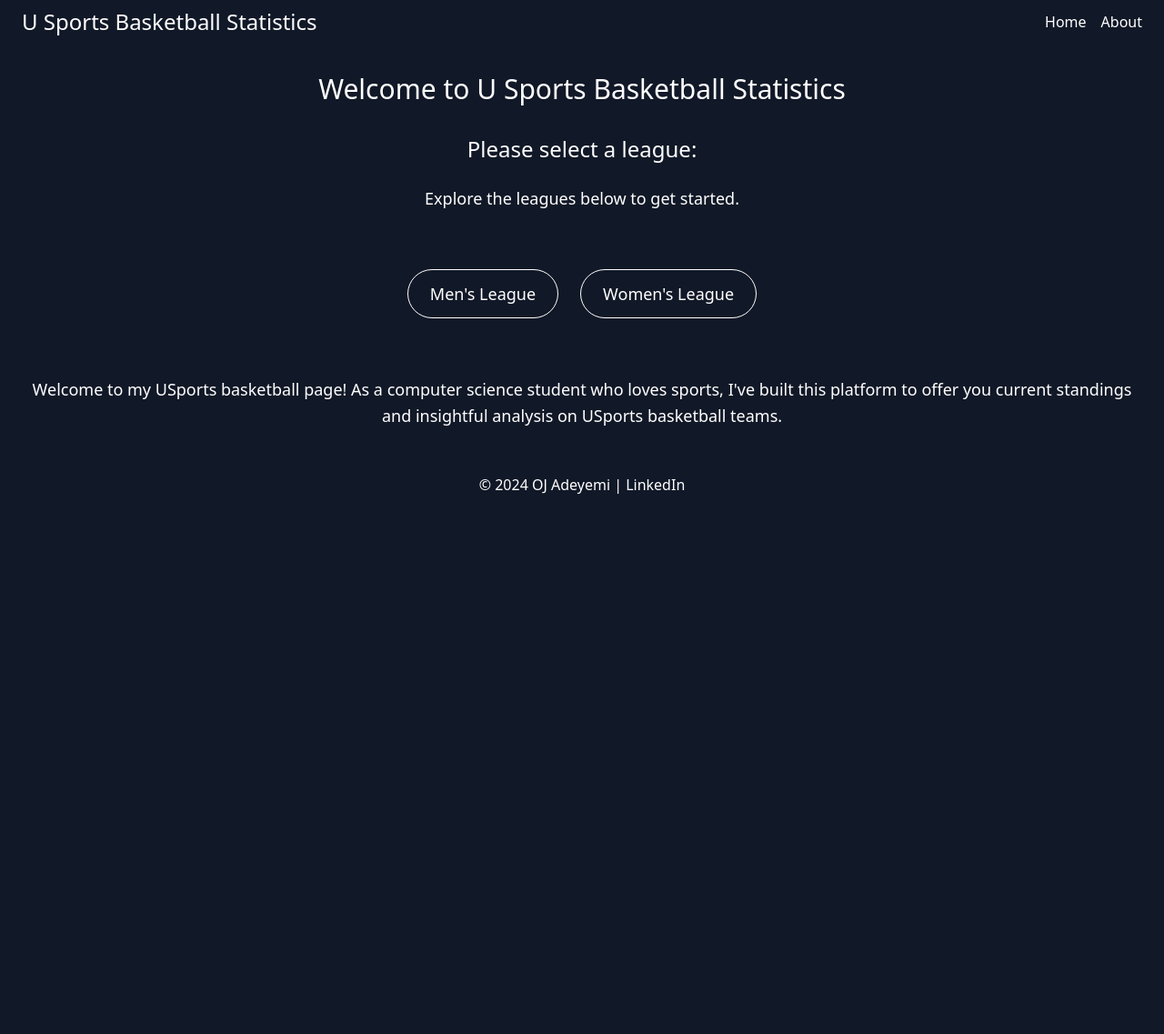
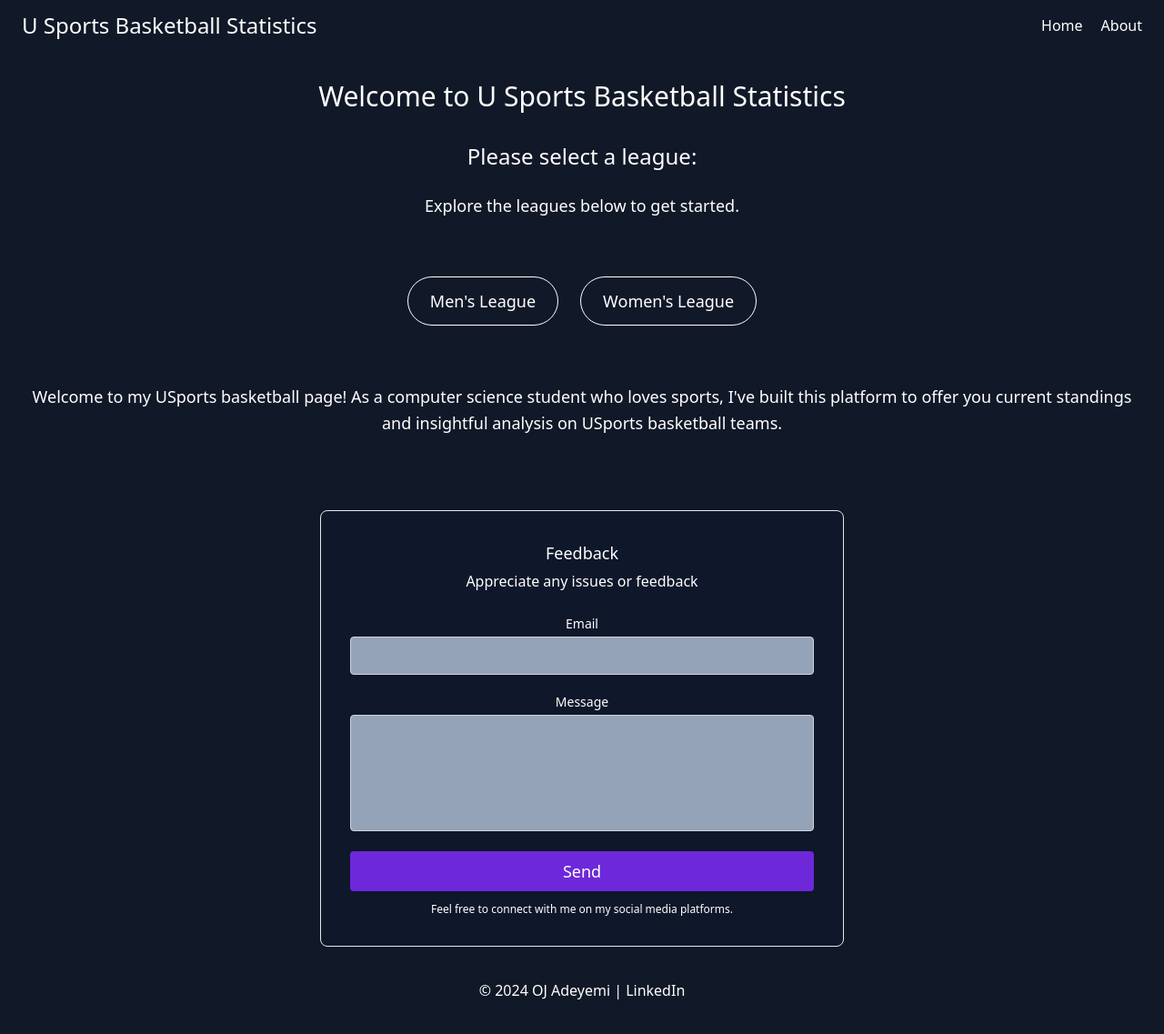
Before and after one commit to ojadeyemi/USPORTS-BBALL-WEBAPP, a Flask app: page / in a window 1280 px wide. Shown: the whole page at 91% size. Before the commit the page ends 543 px from the top, so only its background shows below. Run offline with Flask 3, Linux system fonts and the light colour scheme.

Commit message:
added feedback and styled some css

```diff
--- a/backend/app.py
+++ b/backend/app.py
@@ -68,7 +68,6 @@ def league():
     Team, Player.team_id == Team.team_id
 ).all()
 
-    print(players[0])
     # Render the index.html template with the retrieved data
     return render_template("league.html", teams=teams, players=players, league=league_name)
 
--- a/backend/static/css/output.css
+++ b/backend/static/css/output.css
@@ -566,18 +566,9 @@ video {
   margin-bottom: 2rem;
 }
 
-.my-1 {
-  margin-top: 0.25rem;
-  margin-bottom: 0.25rem;
-}
-
-.my-4 {
-  margin-top: 1rem;
-  margin-bottom: 1rem;
-}
-
-.mb-1 {
-  margin-bottom: 0.25rem;
+.mx-auto {
+  margin-left: auto;
+  margin-right: auto;
 }
 
 .mb-16 {
@@ -590,6 +581,10 @@ video {
 
 .mb-4 {
   margin-bottom: 1rem;
+}
+
+.mb-5 {
+  margin-bottom: 1.25rem;
 }
 
 .mb-6 {
@@ -620,48 +619,32 @@ video {
   margin-top: 2rem;
 }
 
-.ml-2 {
-  margin-left: 0.5rem;
+.mb-1 {
+  margin-bottom: 0.25rem;
 }
 
-.mb-5 {
-  margin-bottom: 1.25rem;
+.mt-16 {
+  margin-top: 4rem;
+}
+
+.mt-3 {
+  margin-top: 0.75rem;
+}
+
+.mt-20 {
+  margin-top: 5rem;
+}
+
+.mt-10 {
+  margin-top: 2.5rem;
 }
 
 .mt-5 {
   margin-top: 1.25rem;
 }
 
-.mt-6 {
-  margin-top: 1.5rem;
-}
-
-.mb-10 {
-  margin-bottom: 2.5rem;
-}
-
-.mt-10 {
-  margin-top: 2.5rem;
-}
-
-.mb-3 {
-  margin-bottom: 0.75rem;
-}
-
-.ml-5 {
-  margin-left: 1.25rem;
-}
-
-.mb-0 {
-  margin-bottom: 0px;
-}
-
-.mt-1 {
-  margin-top: 0.25rem;
-}
-
-.mt-12 {
-  margin-top: 3rem;
+.mr-5 {
+  margin-right: 1.25rem;
 }
 
 .block {
@@ -688,6 +671,10 @@ video {
   height: 100vh;
 }
 
+.h-32 {
+  height: 8rem;
+}
+
 .max-h-10 {
   max-height: 2.5rem;
 }
@@ -769,20 +703,16 @@ video {
   max-width: 28rem;
 }
 
-.max-w-2 {
-  max-width: 0.5rem;
+.max-w-xl {
+  max-width: 36rem;
 }
 
 .flex-grow {
   flex-grow: 1;
 }
 
-.table-auto {
-  table-layout: auto;
-}
-
-.table-fixed {
-  table-layout: fixed;
+.resize-none {
+  resize: none;
 }
 
 .grid-flow-col {
@@ -829,9 +755,18 @@ video {
   border-width: 1px;
 }
 
+.border-0 {
+  border-width: 0px;
+}
+
 .border-white {
   --tw-border-opacity: 1;
   border-color: rgb(255 255 255 / var(--tw-border-opacity));
+}
+
+.border-gray-300 {
+  --tw-border-opacity: 1;
+  border-color: rgb(209 213 219 / var(--tw-border-opacity));
 }
 
 .bg-gray-100 {
@@ -859,6 +794,71 @@ video {
   background-color: rgb(255 255 255 / var(--tw-bg-opacity));
 }
 
+.bg-indigo-500 {
+  --tw-bg-opacity: 1;
+  background-color: rgb(99 102 241 / var(--tw-bg-opacity));
+}
+
+.bg-gray-300 {
+  --tw-bg-opacity: 1;
+  background-color: rgb(209 213 219 / var(--tw-bg-opacity));
+}
+
+.bg-slate-300 {
+  --tw-bg-opacity: 1;
+  background-color: rgb(203 213 225 / var(--tw-bg-opacity));
+}
+
+.bg-cyan-300 {
+  --tw-bg-opacity: 1;
+  background-color: rgb(103 232 249 / var(--tw-bg-opacity));
+}
+
+.bg-cyan-900 {
+  --tw-bg-opacity: 1;
+  background-color: rgb(22 78 99 / var(--tw-bg-opacity));
+}
+
+.bg-cyan-500 {
+  --tw-bg-opacity: 1;
+  background-color: rgb(6 182 212 / var(--tw-bg-opacity));
+}
+
+.bg-slate-500 {
+  --tw-bg-opacity: 1;
+  background-color: rgb(100 116 139 / var(--tw-bg-opacity));
+}
+
+.bg-slate-900 {
+  --tw-bg-opacity: 1;
+  background-color: rgb(15 23 42 / var(--tw-bg-opacity));
+}
+
+.bg-slate-100 {
+  --tw-bg-opacity: 1;
+  background-color: rgb(241 245 249 / var(--tw-bg-opacity));
+}
+
+.bg-slate-400 {
+  --tw-bg-opacity: 1;
+  background-color: rgb(148 163 184 / var(--tw-bg-opacity));
+}
+
+.bg-violet-500 {
+  --tw-bg-opacity: 1;
+  background-color: rgb(139 92 246 / var(--tw-bg-opacity));
+}
+
+.bg-violet-800 {
+  --tw-bg-opacity: 1;
+  background-color: rgb(91 33 182 / var(--tw-bg-opacity));
+}
+
+.bg-violet-700 {
+  --tw-bg-opacity: 1;
+  background-color: rgb(109 40 217 / var(--tw-bg-opacity));
+}
+
 .p-8 {
   padding: 2rem;
 }
@@ -878,6 +878,11 @@ video {
   padding-right: 1.5rem;
 }
 
+.py-1 {
+  padding-top: 0.25rem;
+  padding-bottom: 0.25rem;
+}
+
 .py-2 {
   padding-top: 0.5rem;
   padding-bottom: 0.5rem;
@@ -893,43 +898,31 @@ video {
   padding-bottom: 1rem;
 }
 
+.py-5 {
+  padding-top: 1.25rem;
+  padding-bottom: 1.25rem;
+}
+
 .py-8 {
   padding-top: 2rem;
   padding-bottom: 2rem;
 }
 
-.py-1 {
-  padding-top: 0.25rem;
-  padding-bottom: 0.25rem;
+.px-10 {
+  padding-left: 2.5rem;
+  padding-right: 2.5rem;
 }
 
-.py-5 {
-  padding-top: 1.25rem;
-  padding-bottom: 1.25rem;
+.pb-4 {
+  padding-bottom: 1rem;
 }
 
 .pl-10 {
   padding-left: 2.5rem;
 }
 
-.pb-4 {
-  padding-bottom: 1rem;
-}
-
-.pl-2 {
-  padding-left: 0.5rem;
-}
-
 .pl-3 {
   padding-left: 0.75rem;
-}
-
-.pr-3 {
-  padding-right: 0.75rem;
-}
-
-.pt-11 {
-  padding-top: 2.75rem;
 }
 
 .text-left {
@@ -969,19 +958,19 @@ video {
   line-height: 1.75rem;
 }
 
+.text-base {
+  font-size: 1rem;
+  line-height: 1.5rem;
+}
+
 .text-sm {
   font-size: 0.875rem;
   line-height: 1.25rem;
 }
 
-.text-base {
-  font-size: 1rem;
-  line-height: 1.5rem;
-}
-
-.text-5xl {
-  font-size: 3rem;
-  line-height: 1;
+.text-xs {
+  font-size: 0.75rem;
+  line-height: 1rem;
 }
 
 .font-bold {
@@ -992,12 +981,24 @@ video {
   font-weight: 600;
 }
 
-.font-extrabold {
-  font-weight: 800;
+.font-medium {
+  font-weight: 500;
 }
 
 .leading-relaxed {
   line-height: 1.625;
+}
+
+.leading-6 {
+  line-height: 1.5rem;
+}
+
+.leading-7 {
+  line-height: 1.75rem;
+}
+
+.leading-8 {
+  line-height: 2rem;
 }
 
 .text-blue-600 {
@@ -1020,6 +1021,21 @@ video {
   color: rgb(255 255 255 / var(--tw-text-opacity));
 }
 
+.text-gray-500 {
+  --tw-text-opacity: 1;
+  color: rgb(107 114 128 / var(--tw-text-opacity));
+}
+
+.text-gray-700 {
+  --tw-text-opacity: 1;
+  color: rgb(55 65 81 / var(--tw-text-opacity));
+}
+
+.text-gray-900 {
+  --tw-text-opacity: 1;
+  color: rgb(17 24 39 / var(--tw-text-opacity));
+}
+
 .shadow-lg {
   --tw-shadow: 0 10px 15px -3px rgb(0 0 0 / 0.1), 0 4px 6px -4px rgb(0 0 0 / 0.1);
   --tw-shadow-colored: 0 10px 15px -3px var(--tw-shadow-color), 0 4px 6px -4px var(--tw-shadow-color);
@@ -1032,14 +1048,21 @@ video {
   box-shadow: var(--tw-ring-offset-shadow, 0 0 #0000), var(--tw-ring-shadow, 0 0 #0000), var(--tw-shadow);
 }
 
-.filter {
-  filter: var(--tw-blur) var(--tw-brightness) var(--tw-contrast) var(--tw-grayscale) var(--tw-hue-rotate) var(--tw-invert) var(--tw-saturate) var(--tw-sepia) var(--tw-drop-shadow);
+.outline-none {
+  outline: 2px solid transparent;
+  outline-offset: 2px;
 }
 
 .transition {
   transition-property: color, background-color, border-color, text-decoration-color, fill, stroke, opacity, box-shadow, transform, filter, -webkit-backdrop-filter;
   transition-property: color, background-color, border-color, text-decoration-color, fill, stroke, opacity, box-shadow, transform, filter, backdrop-filter;
   transition-property: color, background-color, border-color, text-decoration-color, fill, stroke, opacity, box-shadow, transform, filter, backdrop-filter, -webkit-backdrop-filter;
+  transition-timing-function: cubic-bezier(0.4, 0, 0.2, 1);
+  transition-duration: 150ms;
+}
+
+.transition-colors {
+  transition-property: color, background-color, border-color, text-decoration-color, fill, stroke;
   transition-timing-function: cubic-bezier(0.4, 0, 0.2, 1);
   transition-duration: 150ms;
 }
@@ -1056,57 +1079,17 @@ video {
   transition-duration: 500ms;
 }
 
+.duration-200 {
+  transition-duration: 200ms;
+}
+
 .ease-in-out {
   transition-timing-function: cubic-bezier(0.4, 0, 0.2, 1);
-}
-
-.odd\:bg-gray-100:nth-child(odd) {
-  --tw-bg-opacity: 1;
-  background-color: rgb(243 244 246 / var(--tw-bg-opacity));
-}
-
-.odd\:bg-slate-100:nth-child(odd) {
-  --tw-bg-opacity: 1;
-  background-color: rgb(241 245 249 / var(--tw-bg-opacity));
-}
-
-.odd\:bg-slate-900:nth-child(odd) {
-  --tw-bg-opacity: 1;
-  background-color: rgb(15 23 42 / var(--tw-bg-opacity));
-}
-
-.odd\:bg-gray-900:nth-child(odd) {
-  --tw-bg-opacity: 1;
-  background-color: rgb(17 24 39 / var(--tw-bg-opacity));
-}
-
-.odd\:bg-gray-950:nth-child(odd) {
-  --tw-bg-opacity: 1;
-  background-color: rgb(3 7 18 / var(--tw-bg-opacity));
-}
-
-.odd\:bg-zinc-950:nth-child(odd) {
-  --tw-bg-opacity: 1;
-  background-color: rgb(9 9 11 / var(--tw-bg-opacity));
-}
-
-.even\:bg-zinc-950:nth-child(even) {
-  --tw-bg-opacity: 1;
-  background-color: rgb(9 9 11 / var(--tw-bg-opacity));
-}
-
-.even\:bg-slate-950:nth-child(even) {
-  --tw-bg-opacity: 1;
-  background-color: rgb(2 6 23 / var(--tw-bg-opacity));
 }
 
 .even\:bg-slate-900:nth-child(even) {
   --tw-bg-opacity: 1;
   background-color: rgb(15 23 42 / var(--tw-bg-opacity));
-}
-
-.hover\:w-full:hover {
-  width: 100%;
 }
 
 .hover\:bg-gray-700:hover {
--- a/backend/templates/base.html
+++ b/backend/templates/base.html
@@ -8,11 +8,11 @@
 </head>
 <body>
     <!-- Header -->
-    <header class="bg-gray-900 text-white py-2 px-6 flex justify-between items-center">
+    <header class="bg-gray-900 text-white py-3 px-6 flex justify-between items-center">
         <h1 class="text-2xl">U Sports Basketball Statistics</h1>
         <nav>
             <ul class="flex">
-                <li class="mr-4"><a href="/" class="hover:text-gray-300">Home</a></li>
+                <li class="mr-5"><a href="/" class="hover:text-gray-300">Home</a></li>
                 <li><a href="/about" class="hover:text-gray-300">About</a></li>
             </ul>
         </nav>
@@ -28,7 +28,7 @@
     </main>
 
     <!-- Footer -->
-    <footer class="bg-gray-900 text-white py-4 px-6 text-center">
+    <footer class="bg-gray-900 text-white py-4 px-6 text-center mt-5 mb-5">
         <p>&copy; 2024 OJ Adeyemi |
             <a href="https://www.linkedin.com/in/oj-adeyemi/" class="hover:text-gray-300">
                 LinkedIn
--- a/backend/templates/home.html
+++ b/backend/templates/home.html
@@ -34,5 +34,21 @@
       insightful analysis on USports basketball teams.
     </p>
   </div>
+
+  <div class="max-w-xl mx-auto mt-20 flex w-full flex-col border rounded-lg bg-slate-900 p-8">
+    <h2 class="title-font mb-1 text-lg font-medium text-white">Feedback</h2>
+    <p class="mb-5 leading-relaxed text-white">Appreciate any issues or feedback
+    </p>
+    <div class="mb-4">
+        <label for="email" class="text-sm leading-7 text-white">Email</label>
+        <input type="email" id="email" name="email" class="w-full rounded border border-gray-300 bg-slate-400 py-1 px-3 text-base leading-8 text-gray-700 outline-none transition-colors duration-200 ease-in-out focus:border-indigo-500 focus:ring-2 focus:ring-indigo-200" />
+    </div>
+    <div class="mb-4">
+        <label for="message" class="text-sm leading-7 text-white">Message</label>
+        <textarea id="message" name="message" class="h-32 w-full resize-none rounded border border-gray-300 bg-slate-400 py-1 px-3 text-base leading-6 text-gray-700 outline-none transition-colors duration-200 ease-in-out focus:border-indigo-500 focus:ring-2 focus:ring-indigo-200"></textarea>
+    </div>
+    <button class="rounded border-0 bg-violet-700 py-2 px-6 text-lg text-white hover:bg-violet-300 focus:outline-none">Send</button>
+    <p class="mt-3 text-xs text-white">Feel free to connect with me on my social media platforms.</p>
+</div>
 </div>
 {% endblock %}
--- a/backend/templates/league.html
+++ b/backend/templates/league.html
@@ -26,7 +26,7 @@
       </button>
     </nav>
   </div>
-  <div id="standings-section" style="display: none">
+  <div id="standings-section" style="display: block">
     <div id="filters" class="text-left mt-8 mb-8">
       <label for="conference-filter" class="text-white font-bold mr-2">Filter by Conference:</label>
       <select id="conference-filter"
@@ -92,7 +92,7 @@
     </div>
   </div>
 
-  <div id="playerleaderboard-section" style="display: block">
+  <div id="playerleaderboard-section" style="display: none">
     {% set numval = 10 %}
 
     <div class="text-center sm:pl-4 md:pl-6">
```
Also changed, not shown: other parts of backend/static/css/output.css (+37 -121 lines).
